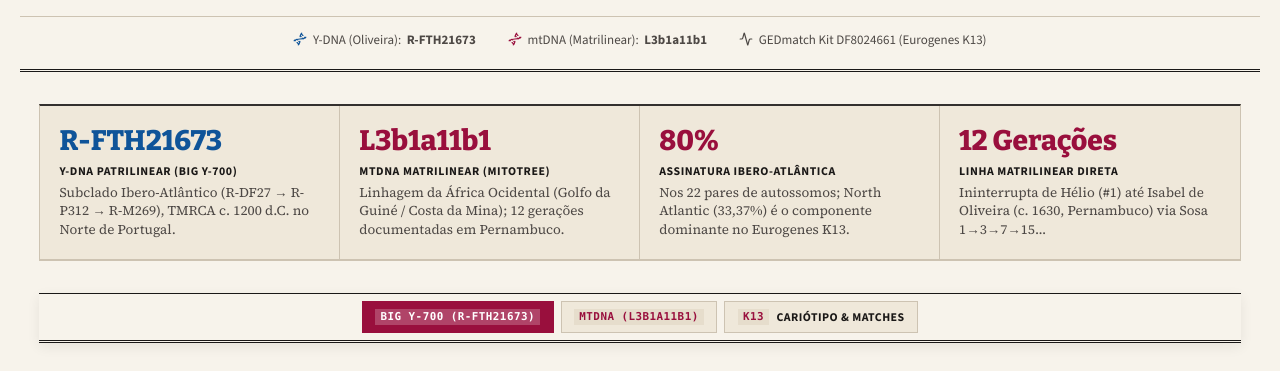
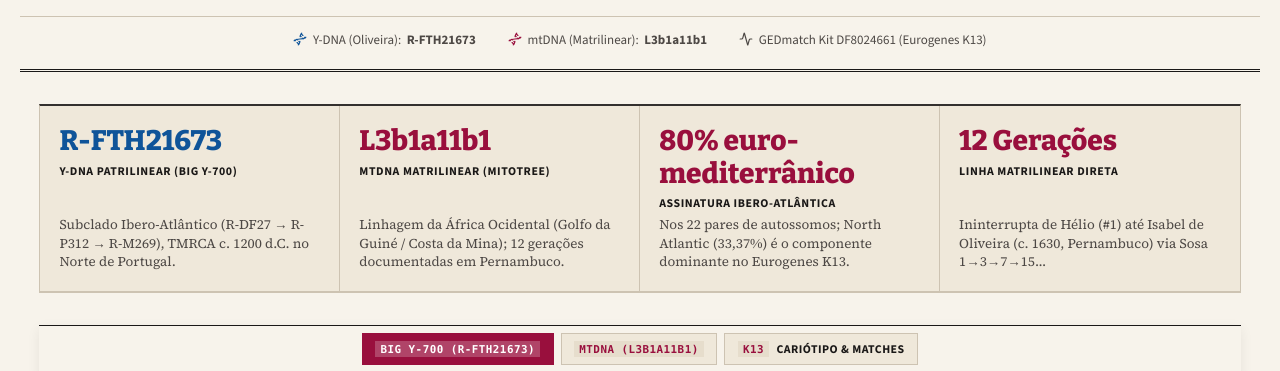
Before and after one commit to hmdeoliveira/home, a plain HTML site: page Haplogrupos.html in a window 1280 px wide. Shown: the part 227-598 px from the top of the page. Drawn offline with nearby package versions, Linux system fonts and the light colour scheme.

Commit message:
Update Haplogrupos.html

```diff
--- a/Haplogrupos.html
+++ b/Haplogrupos.html
@@ -971,7 +971,7 @@
       </div>
       <div class="ledger-cell">
         <div>
-          <div class="ledger-num">80%</div>
+          <div class="ledger-num">80% euro-mediterrânico</div>
           <div class="ledger-caption">Assinatura Ibero-Atlântica</div>
         </div>
         <div class="ledger-sub">Nos 22 pares de autossomos; North Atlantic (33,37%) é o componente dominante no Eurogenes K13.</div>
```
